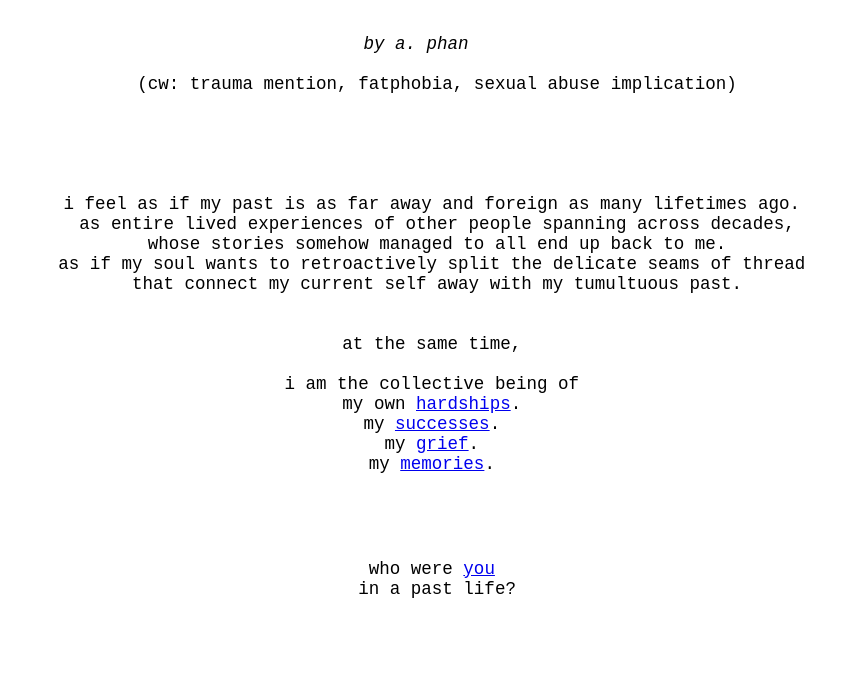
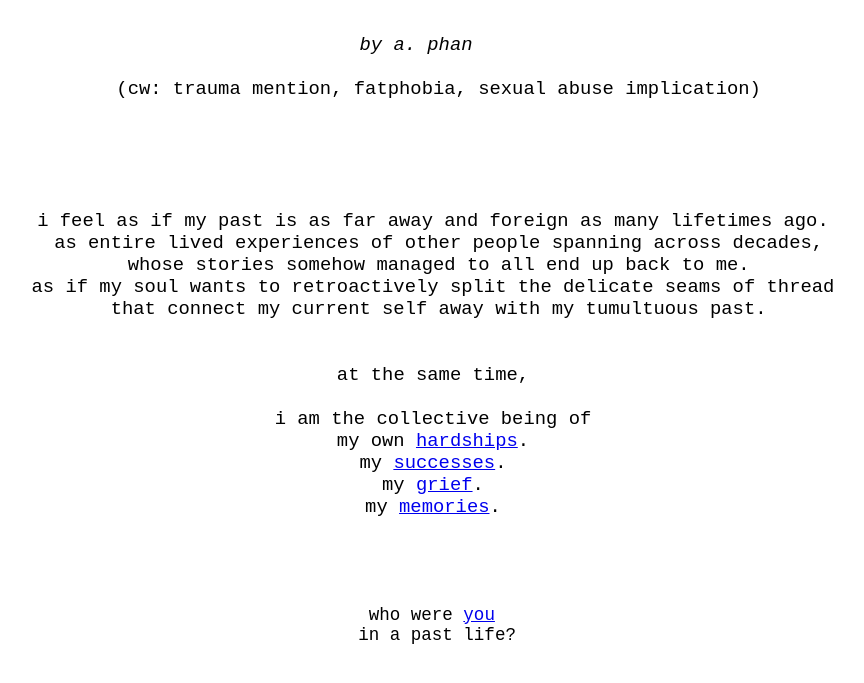
Before and after one commit to aphan-hub/aphan-hub, a plain HTML site: page index.html in a window 1280 px wide. Shown: the part 61-744 px from the top of the page, without its empty margins (224-1088 px from the left). Drawn offline with Linux system fonts and the light colour scheme.

Commit message:
testing font size

```diff
--- a/index.html
+++ b/index.html
@@ -6,7 +6,7 @@
 <body>
 <h1 style="text-align:center;">past lives</h1>
 <pre>
-    <div style="text-align:center;font-size:135%"><i>by a. phan</i>
+    <div style="text-align:center;font-size:145%"><i>by a. phan</i>
 
     (cw: trauma mention, fatphobia, sexual abuse implication)
 
```
